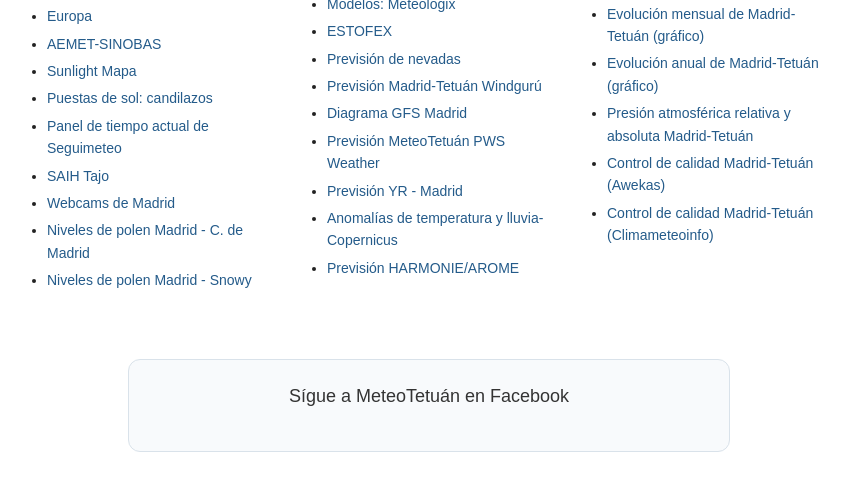
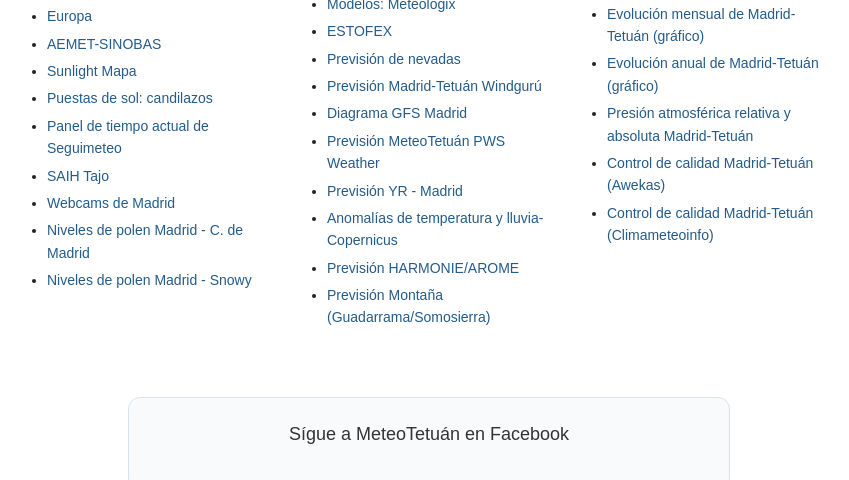
Before and after one commit to meteotetuan/meteotetuan.github.io, a plain HTML site: page index.html in a window 1280 px wide. Shown: the part 10404-10884 px from the top of the page, without its empty margins (211-1060 px from the left). Drawn offline with Linux system fonts and the light colour scheme; no server answers; a script that the page names is missing.

Commit message:
Update index.html

```diff
--- a/index.html
+++ b/index.html
@@ -2197,6 +2197,16 @@
                         </a>
 
                     </li>
+ <li>
+
+                        <a
+                            href="https://www.aemet.es/es/eltiempo/prediccion/montana?w=&p=mad2"
+                            target="_blank"
+                        >
+                           Previsión Montaña (Guadarrama/Somosierra)
+                        </a>
+
+                    </li>
 
                 </ul>
 
```
